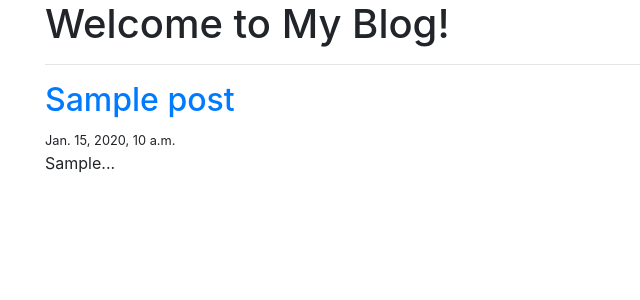
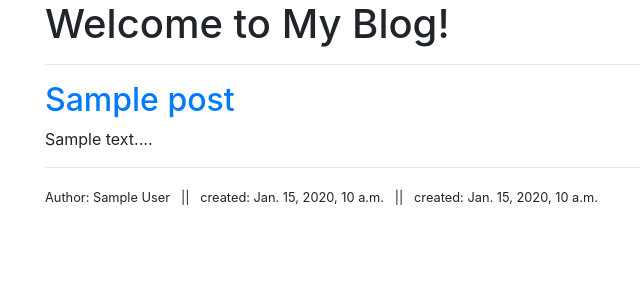
Before and after one commit to totallymarkph/totallymarkph-website, a Django app: template templates/blog/blog_index.html in a window 1280 px wide. Shown: the part 56-356 px from the top of the page, without its empty margins (240-880 px from the left). Run offline with Django 3.2, Linux system fonts and the light colour scheme; the template is opened without the code that fills it: most values are stand-ins (such as "Sample title", 1, 10 or a date in 2020); data that the repository does not hold is empty; some libraries are stand-ins or nearby versions.

Commit message:
updated blog index layout

```diff
--- a/templates/blog/blog_index.html
+++ b/templates/blog/blog_index.html
@@ -6,8 +6,10 @@
     <hr>
     {% for post in posts %}
     <h2><a href="{% url 'blog_detail' post.pk%}">{{ post.title }}</a></h2>
-    <small>{{ post.date_created }}</small>
-     <p>{{ post.formatted_markdown | safe | slice:":400" }}...</p>
+     <p>{{ post.text| slice:":400" }}...</p>
+    <hr>
+    <small>Author: {{ post.author }} &nbsp; || &nbsp; created: {{ post.date_created }}  &nbsp; || &nbsp;  created: {{ post.date_modified }}  </small>
+    <br><br><br>
     {% endfor %}
 
 </div>
```
